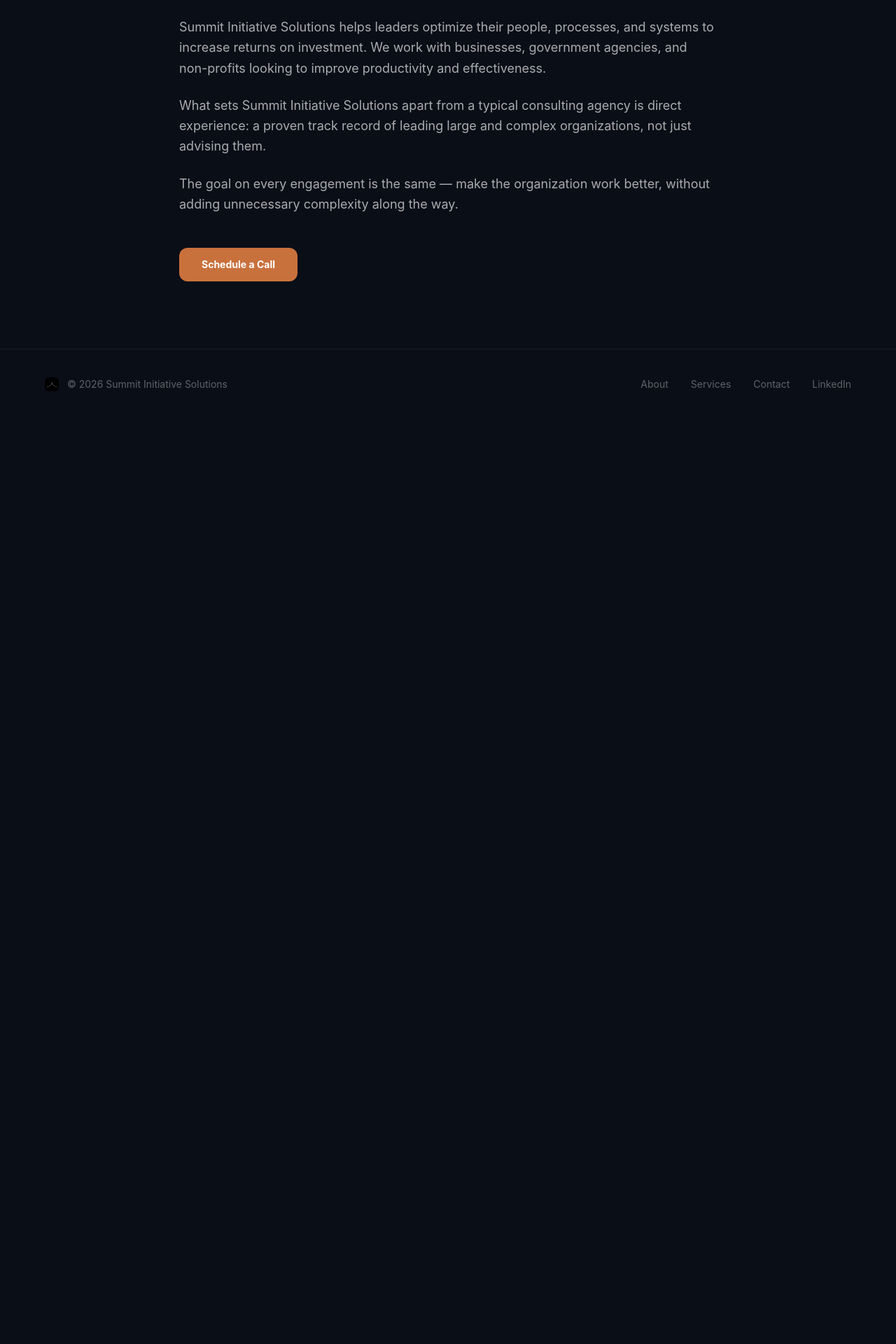
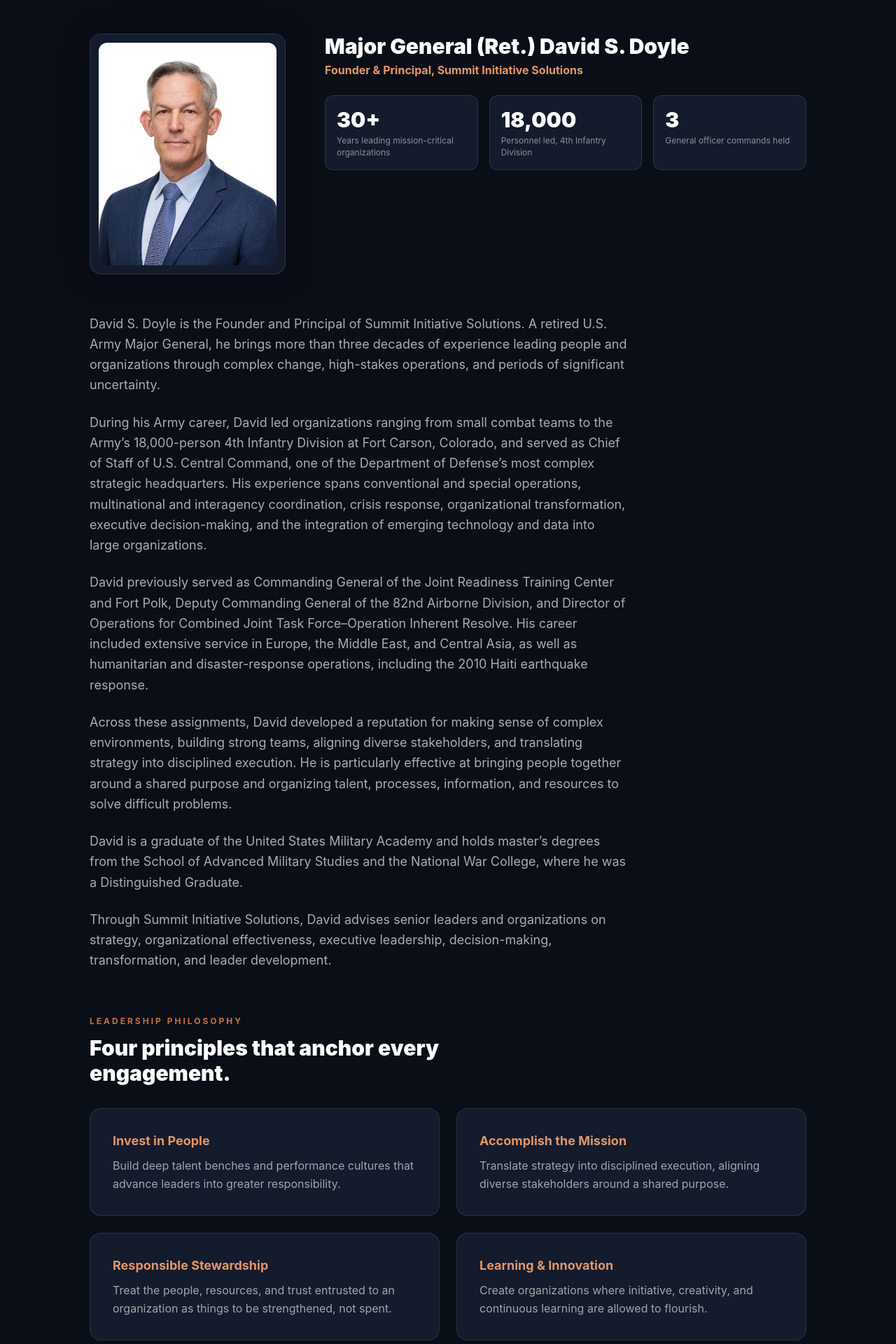
Before and after one commit to daviddoyle-dot/Summit_Intiative_Solutions, a Next.js app: page /about in a window 1280 px wide. Shown: the part 380-2300 px from the top of the page at 70% size. Before the commit the page ends 979 px from the top, so only its background shows below. Built offline with nearby package versions, Linux system fonts and the light colour scheme.

Commit message:
Add real bio, capabilities, and headshot for David Doyle

```diff
--- a/app/about/page.tsx
+++ b/app/about/page.tsx
@@ -1,39 +1,157 @@
 import type { Metadata } from "next";
+import Image from "next/image";
 import Link from "next/link";
 
 export const metadata: Metadata = {
   title: "About | Summit Initiative Solutions",
   description:
-    "Summit Initiative Solutions is led by a proven track record of leading large and complex organizations.",
+    "Major General (Ret.) David S. Doyle, U.S. Army — Founder & Principal of Summit Initiative Solutions, bringing three decades of experience leading large, complex organizations.",
 };
+
+const STATS = [
+  { value: "30+", label: "Years leading mission-critical organizations" },
+  { value: "18,000", label: "Personnel led, 4th Infantry Division" },
+  { value: "3", label: "General officer commands held" },
+];
+
+const PILLARS = [
+  {
+    title: "Invest in People",
+    body: "Build deep talent benches and performance cultures that advance leaders into greater responsibility.",
+  },
+  {
+    title: "Accomplish the Mission",
+    body: "Translate strategy into disciplined execution, aligning diverse stakeholders around a shared purpose.",
+  },
+  {
+    title: "Responsible Stewardship",
+    body: "Treat the people, resources, and trust entrusted to an organization as things to be strengthened, not spent.",
+  },
+  {
+    title: "Learning & Innovation",
+    body: "Create organizations where initiative, creativity, and continuous learning are allowed to flourish.",
+  },
+];
 
 export default function About() {
   return (
     <div className="pt-40 pb-24 px-6">
-      <div className="max-w-3xl mx-auto">
+      <div className="max-w-5xl mx-auto">
         <p className="text-[#C9713D] text-xs font-bold uppercase tracking-[0.25em] mb-4">About</p>
-        <h1 className="text-4xl md:text-5xl font-black mb-8 leading-tight">
-          Optimization backed by real experience leading organizations.
+        <h1 className="text-4xl md:text-5xl font-black mb-14 leading-tight max-w-3xl">
+          Optimization backed by three decades of leading complex organizations.
         </h1>
-        <div className="space-y-6 text-white/65 text-lg leading-relaxed">
+
+        {/* PROFILE HEADER */}
+        <div className="grid md:grid-cols-[280px_1fr] gap-10 md:gap-14 mb-14 items-start">
+          <div className="rounded-2xl border border-white/[0.1] bg-[#141b2c] p-3 shadow-[0_0_40px_rgba(0,0,0,0.35)]">
+            <div className="rounded-xl overflow-hidden bg-white">
+              <Image
+                src="/david-doyle.jpg"
+                alt="Major General (Ret.) David S. Doyle"
+                width={960}
+                height={1200}
+                className="w-full h-auto object-cover"
+                priority
+              />
+            </div>
+          </div>
+
+          <div>
+            <h2 className="text-2xl md:text-3xl font-black mb-1">
+              Major General (Ret.) David S. Doyle
+            </h2>
+            <p className="text-[#E0966A] font-bold mb-6">
+              Founder &amp; Principal, Summit Initiative Solutions
+            </p>
+            <div className="grid grid-cols-3 gap-4 mb-2">
+              {STATS.map((stat) => (
+                <div
+                  key={stat.label}
+                  className="rounded-xl border border-white/[0.1] bg-[#141b2c] p-4"
+                >
+                  <p className="text-2xl md:text-3xl font-black text-white mb-1">{stat.value}</p>
+                  <p className="text-white/50 text-xs leading-snug">{stat.label}</p>
+                </div>
+              ))}
+            </div>
+          </div>
+        </div>
+
+        {/* BIO */}
+        <div className="space-y-6 text-white/65 text-lg leading-relaxed max-w-3xl mb-16">
           <p>
-            Summit Initiative Solutions helps leaders optimize their people, processes, and
-            systems to increase returns on investment. We work with businesses, government
-            agencies, and non-profits looking to improve productivity and effectiveness.
+            David S. Doyle is the Founder and Principal of Summit Initiative Solutions. A retired
+            U.S. Army Major General, he brings more than three decades of experience leading
+            people and organizations through complex change, high-stakes operations, and periods
+            of significant uncertainty.
           </p>
           <p>
-            What sets Summit Initiative Solutions apart from a typical consulting agency is direct
-            experience: a proven track record of leading large and complex organizations, not just
-            advising them.
+            During his Army career, David led organizations ranging from small combat teams to
+            the Army&rsquo;s 18,000-person 4th Infantry Division at Fort Carson, Colorado, and
+            served as Chief of Staff of U.S. Central Command, one of the Department of
+            Defense&rsquo;s most complex strategic headquarters. His experience spans conventional
+            and special operations, multinational and interagency coordination, crisis response,
+            organizational transformation, executive decision-making, and the integration of
+            emerging technology and data into large organizations.
           </p>
           <p>
-            The goal on every engagement is the same &mdash; make the organization work better,
-            without adding unnecessary complexity along the way.
+            David previously served as Commanding General of the Joint Readiness Training Center
+            and Fort Polk, Deputy Commanding General of the 82nd Airborne Division, and Director
+            of Operations for Combined Joint Task Force&ndash;Operation Inherent Resolve. His
+            career included extensive service in Europe, the Middle East, and Central Asia, as
+            well as humanitarian and disaster-response operations, including the 2010 Haiti
+            earthquake response.
+          </p>
+          <p>
+            Across these assignments, David developed a reputation for making sense of complex
+            environments, building strong teams, aligning diverse stakeholders, and translating
+            strategy into disciplined execution. He is particularly effective at bringing people
+            together around a shared purpose and organizing talent, processes, information, and
+            resources to solve difficult problems.
+          </p>
+          <p>
+            David is a graduate of the United States Military Academy and holds master&rsquo;s
+            degrees from the School of Advanced Military Studies and the National War College,
+            where he was a Distinguished Graduate.
+          </p>
+          <p>
+            Through Summit Initiative Solutions, David advises senior leaders and organizations on
+            strategy, organizational effectiveness, executive leadership, decision-making,
+            transformation, and leader development.
           </p>
         </div>
+
+        {/* LEADERSHIP PHILOSOPHY */}
+        <div className="mb-16">
+          <p className="text-[#C9713D] text-xs font-bold uppercase tracking-[0.25em] mb-3">
+            Leadership Philosophy
+          </p>
+          <h3 className="text-2xl md:text-3xl font-black mb-8 max-w-2xl">
+            Four principles that anchor every engagement.
+          </h3>
+          <div className="grid sm:grid-cols-2 gap-6">
+            {PILLARS.map((pillar) => (
+              <div
+                key={pillar.title}
+                className="rounded-2xl border border-white/[0.1] bg-[#141b2c] p-8 hover:border-[#C9713D]/50 transition-colors"
+              >
+                <h4 className="text-lg font-bold text-[#E0966A] mb-2">{pillar.title}</h4>
+                <p className="text-white/60 leading-relaxed">{pillar.body}</p>
+              </div>
+            ))}
+          </div>
+        </div>
+
+        {/* PERSONAL NOTE */}
+        <p className="text-white/50 text-base leading-relaxed max-w-2xl mb-14 italic">
+          Outside of his professional work, David is an avid road cyclist, swimmer, and lifelong
+          student of leadership, strategy, theology, and decision-making.
+        </p>
+
         <Link
           href="/contact"
-          className="mt-12 inline-block bg-[#C9713D] text-white px-8 py-3.5 rounded-xl font-bold text-sm hover:bg-[#b8632f] transition-colors"
+          className="inline-block bg-[#C9713D] text-white px-8 py-3.5 rounded-xl font-bold text-sm hover:bg-[#b8632f] transition-colors"
         >
           Schedule a Call
         </Link>
--- a/app/services/page.tsx
+++ b/app/services/page.tsx
@@ -3,29 +3,57 @@
 
 export const metadata: Metadata = {
   title: "Services | Summit Initiative Solutions",
-  description: "Organizational, process, and systems optimization services from Summit Initiative Solutions.",
+  description:
+    "Strategy, organizational effectiveness, executive decision-making, leader development, operational and crisis leadership, and AI and analytics adoption — advised directly by Major General (Ret.) David S. Doyle.",
 };
 
 const SERVICES = [
   {
-    title: "Organizational Optimization",
-    body:
-      "Assess how a team or organization is structured today, and redesign roles, reporting lines, and accountability to remove friction.",
+    title: "Strategy & Enterprise Transformation",
+    body: "Clarify what is changing, identify the gap between current and desired conditions, and align purpose, governance, priorities, and measures around a clear path forward.",
   },
   {
-    title: "Process Improvement",
-    body:
-      "Identify the workflows quietly costing time and money, and replace them with clear, repeatable processes your team can actually follow.",
+    title: "Organizational Effectiveness",
+    body: "Assess how a team or organization is structured today, and integrate people, process, resources, and decision rights so it can move with discipline and speed.",
   },
   {
-    title: "Systems Alignment",
-    body:
-      "Make sure the tools and infrastructure an organization relies on support the strategy instead of working against it.",
+    title: "Executive Decision-Making & Communication",
+    body: "Combine data with ground truth, establish clear intent, align stakeholders, and enable decisions at the right level and tempo — including under uncertainty.",
   },
   {
-    title: "Leadership Advisory",
-    body:
-      "One-on-one guidance for leaders navigating complex organizational change, drawing on direct experience leading large organizations.",
+    title: "Leader Development",
+    body: "Build deep leadership benches, match talent to the work, and strengthen the trust and accountability that let leaders take on greater responsibility.",
+  },
+  {
+    title: "Operational & Crisis Leadership",
+    body: "Direct, hands-on guidance for navigating high-stakes operations and disruption, drawn from experience leading crisis response and complex operational environments.",
+  },
+  {
+    title: "AI & Analytics Adoption",
+    body: "Bring emerging technology and data into how a large organization actually decides and operates, without losing sight of the mission it supports.",
+  },
+];
+
+const APPROACH = [
+  {
+    title: "Influence through trust",
+    body: "Build relationships quickly, listen carefully, and create commitment without relying on positional authority.",
+  },
+  {
+    title: "Learn continuously",
+    body: "Enter new problems with curiosity, seek ground truth, and learn from the people closest to the work.",
+  },
+  {
+    title: "Lead from purpose",
+    body: "Use mission, values, and stewardship as decision anchors — the organization should be stronger when the work is done.",
+  },
+  {
+    title: "Integrate complexity",
+    body: "See how talent, process, technology, governance, resources, and stakeholders fit together, and arrange them for effect.",
+  },
+  {
+    title: "Think strategically",
+    body: "Recognize patterns, alternatives, and tradeoffs, then focus the organization on the few decisions that matter most.",
   },
 ];
 
@@ -38,11 +66,11 @@
           Focused engagements, measurable results.
         </h1>
         <p className="text-white/60 text-lg leading-relaxed mb-14 max-w-2xl">
-          Every engagement is built around one goal: improving productivity and effectiveness in
-          a way you can measure.
+          Every engagement is led directly by David Doyle and built around one goal: improving
+          productivity and effectiveness in a way you can measure.
         </p>
 
-        <div className="grid md:grid-cols-2 gap-6 mb-14">
+        <div className="grid md:grid-cols-2 gap-6 mb-20">
           {SERVICES.map((service) => (
             <div
               key={service.title}
@@ -52,6 +80,24 @@
               <p className="text-white/60 leading-relaxed">{service.body}</p>
             </div>
           ))}
+        </div>
+
+        {/* HOW I WORK */}
+        <div className="mb-16">
+          <p className="text-[#C9713D] text-xs font-bold uppercase tracking-[0.25em] mb-3">
+            How I Work
+          </p>
+          <h2 className="text-2xl md:text-3xl font-black mb-8 max-w-2xl">
+            The same operating principles, applied to your organization.
+          </h2>
+          <div className="grid sm:grid-cols-2 gap-6">
+            {APPROACH.map((item) => (
+              <div key={item.title} className="border-l-2 border-[#C9713D]/50 pl-5 py-1">
+                <h3 className="text-base font-bold text-white mb-1.5">{item.title}</h3>
+                <p className="text-white/55 leading-relaxed text-[15px]">{item.body}</p>
+              </div>
+            ))}
+          </div>
         </div>
 
         <Link
```
Also changed, not shown: app/page.tsx (+29 -3 lines), public/david-doyle.jpg (added).
